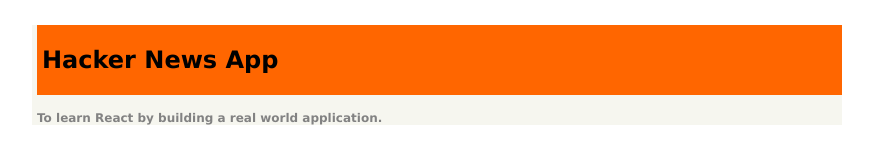
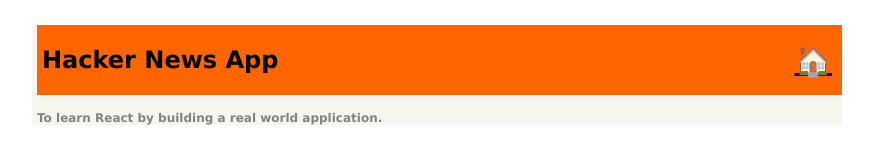
Before and after one commit to AndrasAcsBrightBox/hacker-news-react, a React (Create React App) app: page /comments/1 in a window 1280 px wide. Shown: the top 160 px of the page, without its empty margins (203-1076 px from the left). Built offline with nearby package versions, Linux system fonts and the light colour scheme; no server answers.

Commit message:
Added  basic back to come navigation to the comments screen.

```diff
--- a/src/App.css
+++ b/src/App.css
@@ -191,3 +191,7 @@
 .pager__hyperlink {
   font-size: 12px;
 }
+
+.home-icon__hyperlink {
+  font-size: 30px;
+}
--- a/src/App.js
+++ b/src/App.js
@@ -7,6 +7,7 @@
 import CommentsContainer from "./components/containers/CommentsContainer";
 import Header from "./components/presenters/Header";
 import Search from "./components/presenters/Search";
+import BackToHome from "./components/presenters/BackToHome";
 
 class App extends React.Component {
   render() {
@@ -16,6 +17,7 @@
             <Header>
               {/* Search, for now should be only presented on the Home page. */}
               <Route path="/:id?" exact component={Search} />
+              <Route path="/comments/:id" exact component={BackToHome} />
             </Header>
             <Route path="/:id?" exact component={Home} />
             <Route path="/comments/:id" exact component={CommentsContainer} />
--- a/src/components/containers/CommentsContainer.js
+++ b/src/components/containers/CommentsContainer.js
@@ -24,9 +24,11 @@
   render() {
     return (
       <React.Fragment>
-        {this.state.comments.map(comment => (
-          <div>{comment.text}</div>
-        ))}
+        {this.state.comments.map(comment =>
+          <div key={comment.index}>
+            {comment.text}
+          </div>
+        )}
       </React.Fragment>
     );
   }
--- /dev/null
+++ b/src/components/presenters/BackToHome.js
@@ -0,0 +1,11 @@
+import React from 'react';
+
+class BackToHome extends React.Component {
+    render() {
+        return <div className="home-icon">
+            <a href="/" className="home-icon__hyperlink">&#x1F3E0;</a>
+        </div>;
+    }
+}
+
+export default BackToHome;
```
